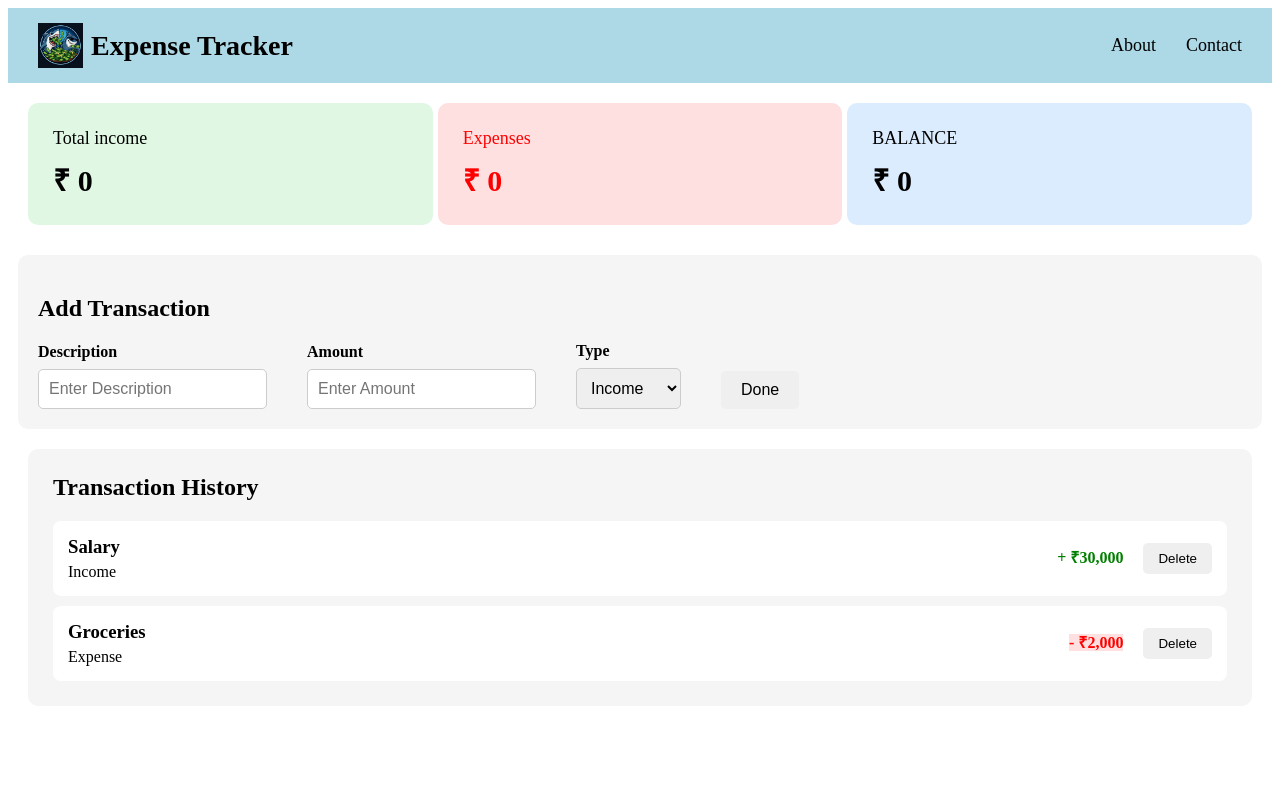
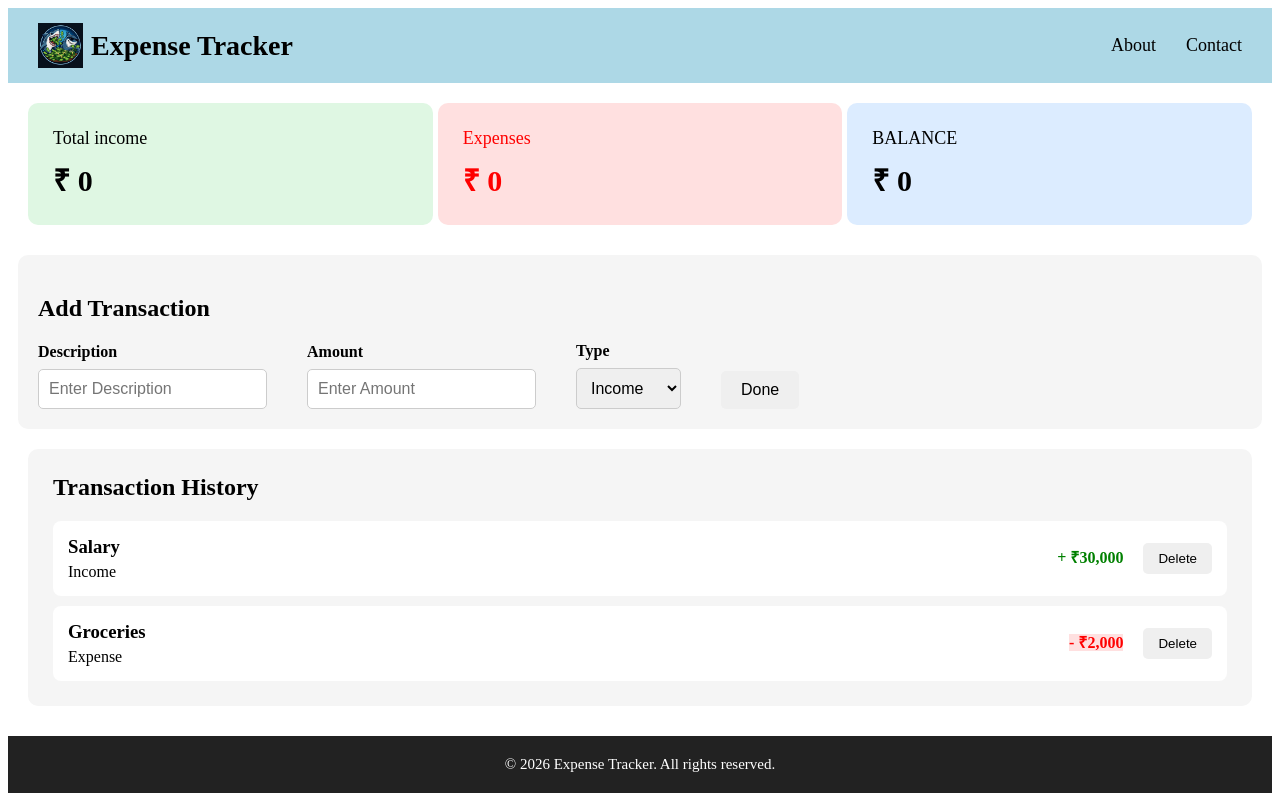
Before and after one commit to willcodeankit/Expense-Tracker, a React (Vite) app: page / in a window 1280 px wide. Built offline with nearby package versions, Linux system fonts and the light colour scheme.

Commit message:
Adding footer

```diff
--- a/src/App.jsx
+++ b/src/App.jsx
@@ -2,6 +2,7 @@
 import Dashboard from './components/Dashboard.jsx'
 import Transaction from './components/transaction.jsx'
 import History from './components/history.jsx'
+import Footer from './components/footer.jsx'
 
 
 function App() {
@@ -11,6 +12,7 @@
   <Dashboard/>
   <Transaction/>
   <History/>
+  <Footer/>
   </>
   )
 }
--- /dev/null
+++ b/src/components/Footer.css
@@ -0,0 +1,12 @@
+.footer {
+  margin-top: 30px;
+  padding: 20px;
+  text-align: center;
+  background-color: #222;
+  color: white;
+}
+
+.footer p {
+  margin: 0;
+  font-size: 15px;
+}
--- /dev/null
+++ b/src/components/Footer.jsx
@@ -0,0 +1,11 @@
+import "./Footer.css";
+
+function Footer() {
+  return (
+    <footer className="footer">
+      <p>© 2026 Expense Tracker. All rights reserved.</p>
+    </footer>
+  );
+}
+
+export default Footer;
```
